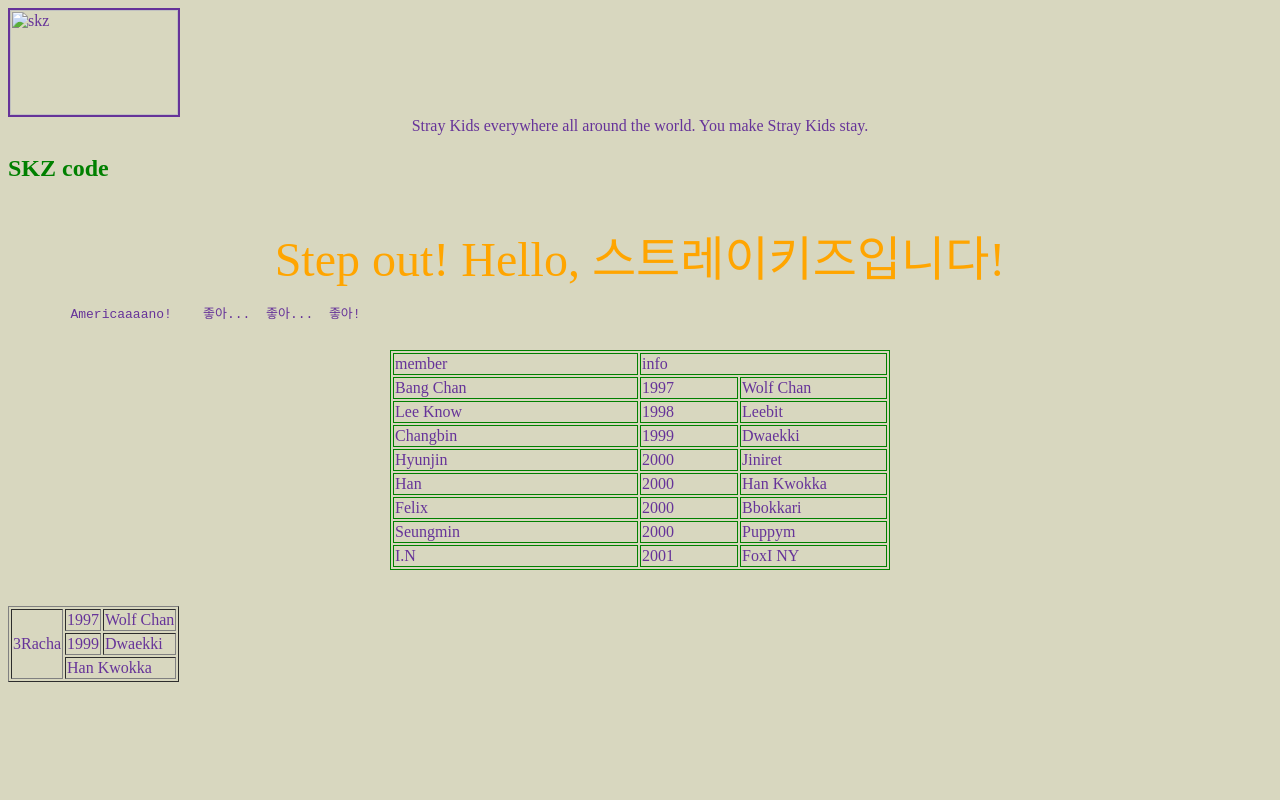
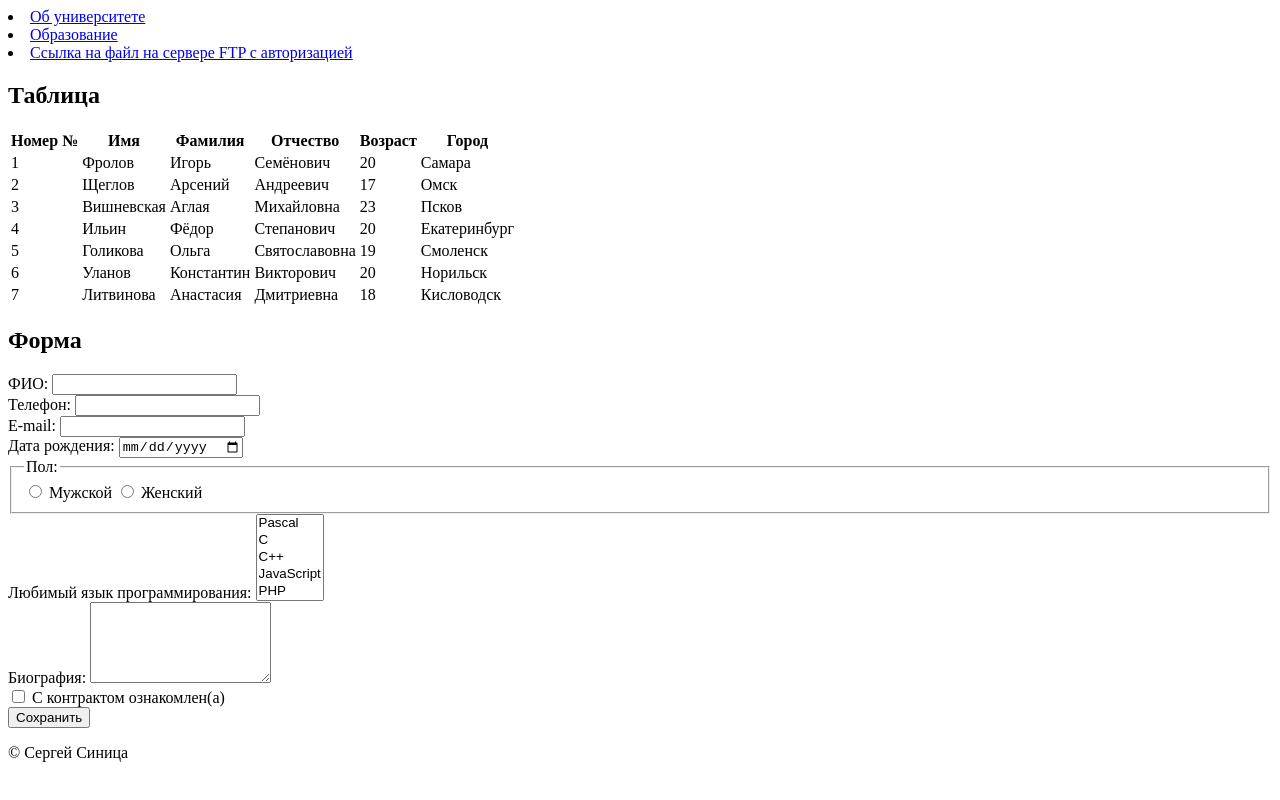
Before and after one commit to Rina127148/web3, a plain HTML site: page index.html in a window 1280 px wide. Drawn offline with Linux system fonts and the light colour scheme.

Commit message:
Update index.html

```diff
--- a/index.html
+++ b/index.html
@@ -1,94 +1,152 @@
-<html>
-	<head>
-		<title>
-			Stray Kids
-		</title>
-	</head>
-	<body text = "#663399" bgcolor = "#d8d7bf">
-		<img src = "skz.jpg" width = "168" height = "105" title = "skz" align = " center" border = "2" bordercolor = "#008000">
-		<div align = "center">
-			Stray Kids everywhere all around the world. You make Stray Kids stay.
+<li><a href="https://kubsu.ru/university" title="Информация об университете">Об университете</a></li>
+                            <li><a href="https://kubsu.ru/education" title="Образовательные программы">Образование</a></li>
+                        </ol>
+                    </li>
+                    <li><a href="ftp://user:password@example.com/file.txt">Ссылка на файл на сервере FTP с авторизацией</a></li>
+                </ol>
             </div>
-		<h2>
-		<font color = "#008000">
-			SKZ code
-		</font>
-		</h2>
-		<br>
-		<center>
-			<font size = "+4">
-				<font color = "#ffa500" face = "segoe script">
-					Step out! Hello, 스트레이키즈입니다!
-				</font>
-			</font>
 
-		</center>
-		<pre>
-	Americaaaano!    좋아...  좋아...  좋아!
-		</pre>
-		<center>
-		<table border = "1" bordercolor = "#008000" width = "500" height = "200">
+            <div class="content-block table-block" id="table">
+                <h2>Таблица</h2>
+                <table>
+                    <thead>
                         <tr>
-				<td>member</td>
-				<td colspan = "2">info</td>
+                            <th>Номер №</th>
+                            <th>Имя</th>
+                            <th>Фамилия</th>
+                            <th>Отчество</th>
+                            <th>Возраст</th>
+                            <th>Город</th>
+                        </tr>
+                    </thead>
+                    <tbody>
+                        <tr>
+                            <td>1</td>
+                            <td>Фролов</td>
+                            <td>Игорь</td>
+                            <td>Семёнович</td>
+                            <td>20</td>
+                            <td>Самара</td>
                         </tr>
                         <tr>
-				<td>Bang Chan</td>
-				<td>1997</td>
-				<td>Wolf Chan</td>
+                            <td>2</td>
+                            <td>Щеглов</td>
+                            <td>Арсений</td>
+                            <td>Андреевич</td>
+                            <td>17</td>
+                            <td>Омск</td>
                         </tr>
                         <tr>
-				<td>Lee Know</td>
-				<td>1998</td>
-				<td>Leebit</td>
+                            <td>3</td>
+                            <td>Вишневская</td>
+                            <td>Аглая</td>
+                            <td>Михайловна</td>
+                            <td>23</td>
+                            <td>Псков</td>
                         </tr>
                         <tr>
-				<td>Changbin</td>
-				<td>1999</td>
-				<td>Dwaekki</td>
+                            <td>4</td>
+                            <td>Ильин</td>
+                            <td>Фёдор</td>
+                            <td>Степанович</td>
+                            <td>20</td>
+                            <td>Екатеринбург</td>
                         </tr>
                         <tr>
-				<td>Hyunjin</td>
-				<td>2000</td>
-				<td>Jiniret</td>
+                            <td>5</td>
+                            <td>Голикова</td>
+                            <td>Ольга</td>
+                            <td>Святославовна</td>
+                            <td>19</td>
+                            <td>Смоленск</td>
                         </tr>
                         <tr>
-				<td>Han</td>
-				<td>2000</td>
-				<td>Han Kwokka</td>
+                            <td>6</td>
+                            <td>Уланов</td>
+                            <td>Константин</td>
+                            <td>Викторович</td>
+                            <td>20</td>
+                            <td>Норильск</td>
                         </tr>
                         <tr>
-				<td>Felix</td>
-				<td>2000</td>
-				<td>Bbokkari</td>
+                            <td>7</td>
+                            <td>Литвинова</td>
+                            <td>Анастасия</td>
+                            <td>Дмитриевна</td>
+                            <td>18</td>
+                            <td>Кисловодск</td>
                         </tr>
-			<tr>
-				<td width = "50%" >Seungmin</td>
-				<td width = "20%">2000</td>
-				<td width = "30%">Puppym</td>
-			</tr>
-			<tr>
-				<td>I.N</td>
-				<td>2001</td>
-				<td>FoxI NY</td>
-			</tr>
+                    </tbody>
                 </table>
-		</center>
-		<br>
-		<br>
-		<table border = "1">
-			<tr>
-				<td rowspan = "3">3Racha</td>
-				<td>1997</td>
-				<td>Wolf Chan</td>
-			</tr>
-			<tr>
-				<td>1999</td>
-				<td>Dwaekki</td>
-			</tr>
-			<tr>
-				<td colspan = "2">Han Kwokka</td>
-			</tr>
-		</table>
+            </div>
+
+            <div class="content-block form-block" id="form">
+                <h2>Форма</h2>
+                <form action="#" method="post">
+                    <div class="form-group">
+                        <label for="fio">ФИО:</label>
+                        <input type="text" id="fio" name="fio" required>
+                    </div>
+
+                    <div class="form-group">
+                        <label for="phone">Телефон:</label>
+                        <input type="tel" id="phone" name="phone" required>
+                    </div>
+					<div class="form-group">
+                        <label for="email">E-mail:</label>
+                        <input type="email" id="email" name="email" required>
+                    </div>
+
+                    <div class="form-group">
+                        <label for="birthdate">Дата рождения:</label>
+                        <input type="date" id="birthdate" name="birthdate" required>
+                    </div>
+
+                    <fieldset>
+                        <legend>Пол:</legend>
+                        <label>
+                            <input type="radio" name="gender" value="male" required> Мужской
+                        </label>
+                        <label>
+                            <input type="radio" name="gender" value="female"> Женский
+                        </label>
+                    </fieldset>
+
+                    <div class="form-group">
+                        <label for="language">Любимый язык программирования:</label>
+                        <select id="language" name="language" multiple size="5">
+                            <option value="pascal">Pascal</option>
+                            <option value="c">C</option>
+                            <option value="cpp">C++</option>
+                            <option value="javascript">JavaScript</option>
+                            <option value="php">PHP</option>
+                            <option value="python">Python</option>
+                            <option value="haskel">Haskel</option>
+                            <option value="clojure">Clojure</option>
+                            <option value="prolog">Prolog</option>
+                            <option value="scala">Scala</option>
+                        </select>
+                    </div>
+
+                    <div class="form-group">
+                        <label for="bio">Биография:</label>
+                        <textarea id="bio" name="bio" rows="5" required></textarea>
+                    </div>
+
+                    <div class="form-group">
+                        <label>
+                            <input type="checkbox" name="agreement" required> С контрактом ознакомлен(а)
+                        </label>
+                    </div>
+
+                    <button type="submit">Сохранить</button>
+                </form>
+            </div>
+        </main>
+
+        <footer>
+            <p>&copy; Сергей Синица</p>
+        </footer>
+    </div>
 </body>
 </html>
```
Lines whose indentation alone changed are shown as unchanged.
